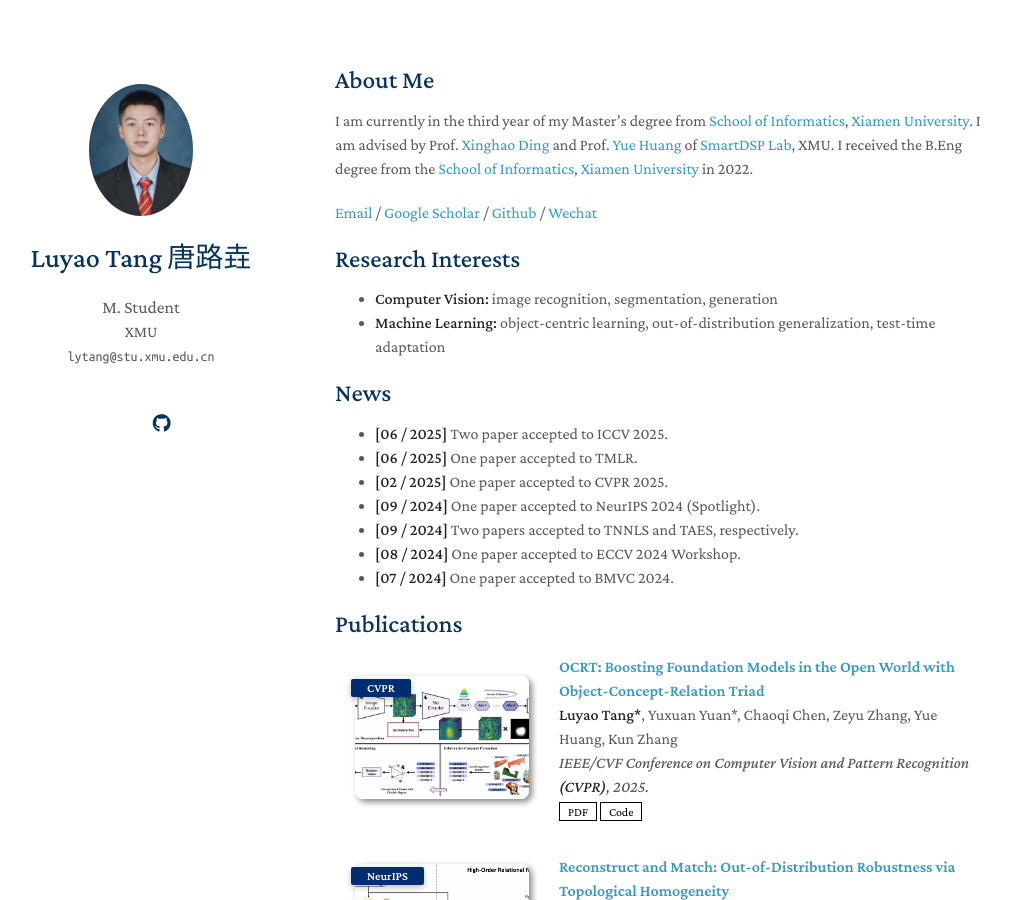
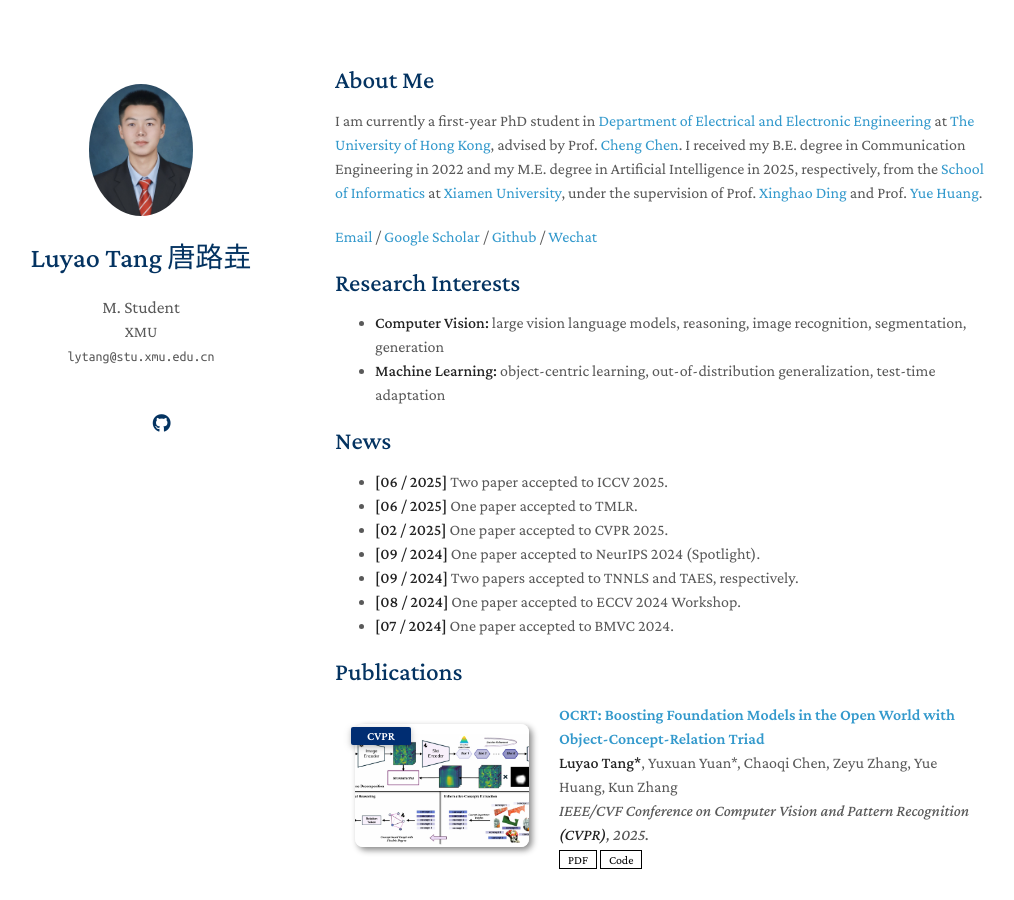
Before and after one commit to lytang63/lytang63.github.io, a Jekyll site: the page built from index.md, in a window 1280 px wide and 900 px high. Shown: the whole window, without its empty margins (135-1149 px from the left). Built offline with Jekyll 4.4.1, drawn with Linux system fonts in a browser that asks for light colours; nearby versions of some CDN libraries; a style sheet for code colours, icons or effects is not loaded; our own code applies the rules of GitHub Pages for plain Markdown files.

Commit message:
Update index.md

```diff
--- a/index.md
+++ b/index.md
@@ -3,14 +3,13 @@ layout: homepage
 ---
 
 ## About Me
-
-I am currently in the third year of my Master's degree from [School of Informatics](https://informatics.xmu.edu.cn/), [Xiamen University](https://www.xmu.edu.cn/). I am advised by Prof. [Xinghao Ding](https://xmu-smartdsp.github.io/teamindex/xhding.html) and Prof. [Yue Huang](https://xmu-smartdsp.github.io/teamindex/yhuang.html) of [SmartDSP Lab](https://xmu-smartdsp.github.io/), XMU. I received the B.Eng degree from the [School of Informatics](https://informatics.xmu.edu.cn/), [Xiamen University](https://www.xmu.edu.cn/) in 2022.
+I am currently a first-year PhD student in [Department of Electrical and Electronic Engineering](https://www.eee.hku.hk/) at [The University of Hong Kong](https://www.hku.hk/), advised by Prof. [Cheng Chen](https://cchen-cc.github.io/). I received my B.E. degree in Communication Engineering in 2022 and my M.E. degree in Artificial Intelligence in 2025, respectively, from the [School of Informatics](https://informatics.xmu.edu.cn/) at [Xiamen University](https://www.xmu.edu.cn/), under the supervision of Prof. [Xinghao Ding](https://xmu-smartdsp.github.io/teamindex/xhding.html) and Prof. [Yue Huang](https://xmu-smartdsp.github.io/teamindex/yhuang.html).
 
 [Email](mailto:lytang@stu.xmu.edu.cn) / [Google Scholar](https://scholar.google.com/citations?user=kKaYkMcAAAAJ) / [Github](https://github.com/lytang63) / [Wechat](./assets/img/wechat.jpg)
 
 ## Research Interests
 
-- **Computer Vision:** image recognition, segmentation, generation
+- **Computer Vision:** large vision language models, reasoning, image recognition, segmentation, generation
 - **Machine Learning:** object-centric learning, out-of-distribution generalization, test-time adaptation
 
 ## News
```
